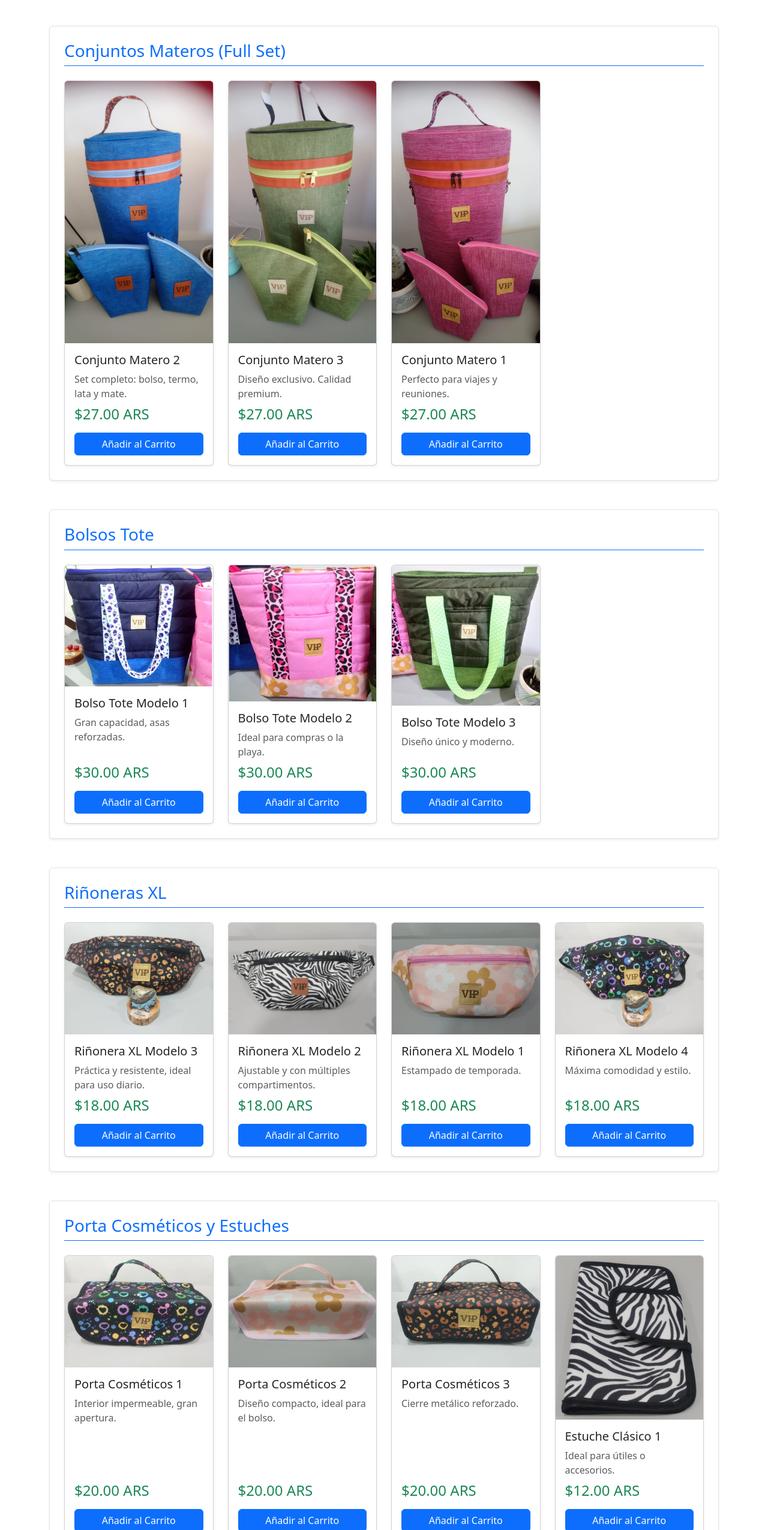
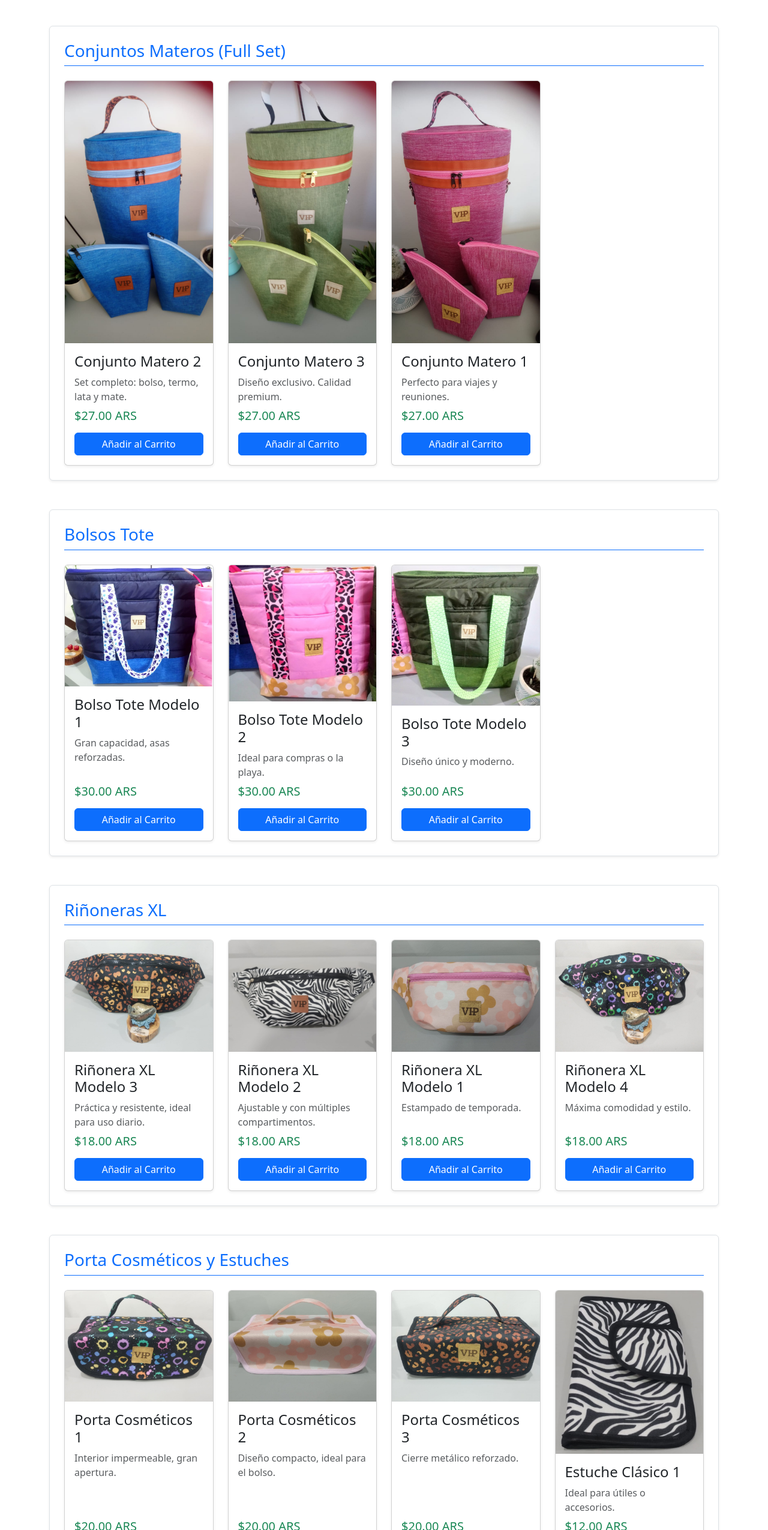
Before and after one commit to pabloquiros/mis-ideas-textiles, a plain HTML site: page pages/productos.html in a window 1280 px wide. Shown: the part 250-2800 px from the top of the page at 60% size. Drawn offline with nearby package versions, Linux system fonts and the light colour scheme.

Commit message:
realizo correctivo

```diff
--- a/pages/productos.html
+++ b/pages/productos.html
@@ -12,7 +12,6 @@
   <header class="bg-light p-3 border-bottom sticky-top">
     <div class="container d-flex justify-content-between align-items-center">
       <h1 class="titulo fs-4 mb-0"><a href="../index.html" class="text-decoration-none text-dark">Mis ideas textiles</a></h1>
-      <!-- <img src="../assets/logo.png" alt="Logo" class="logo img-fluid" style="max-height: 50px;"> -->
        <div class="vip-container">
           <img src="../assets/viplogo.png"  alt="VIP Logo" class="vip-image">
         </div>
@@ -56,41 +55,41 @@
       <h3 class="mb-4 text-primary pb-2 border-bottom border-primary">Conjuntos Materos (Full Set)</h3>
       <div class="row row-cols-1 row-cols-sm-2 row-cols-md-3 row-cols-lg-4 g-4">
 
-        <div class="col">
+        <article class="col">
           <div class="card h-100 shadow-sm">
             <img src="../assets/conjmate2.jpg" class="card-img-top" alt="Conjunto Matero 2">
             <div class="card-body d-flex flex-column">
-              <h5 class="card-title">Conjunto Matero 2</h5>
+              <h4 class="card-title">Conjunto Matero 2</h4>
               <p class="card-text text-muted mb-2">Set completo: bolso, termo, lata y mate.</p>
-              <h4 class="text-success mt-auto mb-2">$27.00 ARS</h4>
+              <h5 class="text-success mt-auto mb-2">$27.00 ARS</h5>
               <a href="#" class="btn btn-primary mt-2">Añadir al Carrito</a>
             </div>
           </div>
-        </div>
+        </article>
 
-        <div class="col">
+        <article class="col">
           <div class="card h-100 shadow-sm">
             <img src="../assets/conjmate3.jpg" class="card-img-top" alt="Conjunto Matero 3">
             <div class="card-body d-flex flex-column">
-              <h5 class="card-title">Conjunto Matero 3</h5>
+              <h4 class="card-title">Conjunto Matero 3</h4>
               <p class="card-text text-muted mb-2">Diseño exclusivo. Calidad premium.</p>
-              <h4 class="text-success mt-auto mb-2">$27.00 ARS</h4>
+              <h5 class="text-success mt-auto mb-2">$27.00 ARS</h5>
               <a href="#" class="btn btn-primary mt-2">Añadir al Carrito</a>
             </div>
           </div>
-        </div>
+        </article>
 
-        <div class="col">
+        <article class="col">
           <div class="card h-100 shadow-sm">
             <img src="../assets/conjmate1.jpg" class="card-img-top" alt="Conjunto Matero 1">
             <div class="card-body d-flex flex-column">
-              <h5 class="card-title">Conjunto Matero 1</h5>
+              <h4 class="card-title">Conjunto Matero 1</h4>
               <p class="card-text text-muted mb-2">Perfecto para viajes y reuniones.</p>
-              <h4 class="text-success mt-auto mb-2">$27.00 ARS</h4>
+              <h5 class="text-success mt-auto mb-2">$27.00 ARS</h5>
               <a href="#" class="btn btn-primary mt-2">Añadir al Carrito</a>
             </div>
           </div>
-        </div>
+        </article>
 
       </div>
     </section>
@@ -99,41 +98,41 @@
       <h3 class="mb-4 text-primary pb-2 border-bottom border-primary">Bolsos Tote</h3>
       <div class="row row-cols-1 row-cols-sm-2 row-cols-md-3 row-cols-lg-4 g-4">
 
-        <div class="col">
+        <article class="col">
           <div class="card h-100 shadow-sm">
-            <img src="../assets/bolso1x.jpg" class="card-img-top" alt="Bolso Tote 1">
+            <img src="../assets/bolso1x.jpg" class="card-img-top" alt="Bolso Tote Modelo 1">
             <div class="card-body d-flex flex-column">
-              <h5 class="card-title">Bolso Tote Modelo 1</h5>
+              <h4 class="card-title">Bolso Tote Modelo 1</h4>
               <p class="card-text text-muted mb-2">Gran capacidad, asas reforzadas.</p>
-              <h4 class="text-success mt-auto mb-2">$30.00 ARS</h4>
+              <h5 class="text-success mt-auto mb-2">$30.00 ARS</h5>
               <a href="#" class="btn btn-primary mt-2">Añadir al Carrito</a>
             </div>
           </div>
-        </div>
+        </article>
 
-        <div class="col">
+        <article class="col">
           <div class="card h-100 shadow-sm">
             <img src="../assets/bolso2x.jpg" class="card-img-top" alt="Bolso Tote 2">
             <div class="card-body d-flex flex-column">
-              <h5 class="card-title">Bolso Tote Modelo 2</h5>
+              <h4 class="card-title">Bolso Tote Modelo 2</h4>
               <p class="card-text text-muted mb-2">Ideal para compras o la playa.</p>
-              <h4 class="text-success mt-auto mb-2">$30.00 ARS</h4>
+              <h5 class="text-success mt-auto mb-2">$30.00 ARS</h5>
               <a href="#" class="btn btn-primary mt-2">Añadir al Carrito</a>
             </div>
           </div>
-        </div>
+        </article>
 
-        <div class="col">
+        <article class="col">
           <div class="card h-100 shadow-sm">
             <img src="../assets/bolso3x.jpg" class="card-img-top" alt="Bolso Tote 3">
             <div class="card-body d-flex flex-column">
-              <h5 class="card-title">Bolso Tote Modelo 3</h5>
+              <h4 class="card-title">Bolso Tote Modelo 3</h4>
               <p class="card-text text-muted mb-2">Diseño único y moderno.</p>
-              <h4 class="text-success mt-auto mb-2">$30.00 ARS</h4>
+              <h5 class="text-success mt-auto mb-2">$30.00 ARS</h5>
               <a href="#" class="btn btn-primary mt-2">Añadir al Carrito</a>
             </div>
           </div>
-        </div>
+        </article>
 
       </div>
     </section>
@@ -142,53 +141,53 @@
       <h3 class="mb-4 text-primary pb-2 border-bottom border-primary">Riñoneras XL</h3>
       <div class="row row-cols-1 row-cols-sm-2 row-cols-md-3 row-cols-lg-4 g-4">
 
-        <div class="col">
+        <article class="col">
           <div class="card h-100 shadow-sm">
             <img src="../assets/rinoxl3.jpg" class="card-img-top" alt="Riñonera XL 3">
             <div class="card-body d-flex flex-column">
-              <h5 class="card-title">Riñonera XL Modelo 3</h5>
+              <h4 class="card-title">Riñonera XL Modelo 3</h4>
               <p class="card-text text-muted mb-2">Práctica y resistente, ideal para uso diario.</p>
-              <h4 class="text-success mt-auto mb-2">$18.00 ARS</h4>
+              <h5 class="text-success mt-auto mb-2">$18.00 ARS</h5>
               <a href="#" class="btn btn-primary mt-2">Añadir al Carrito</a>
             </div>
           </div>
-        </div>
+        </article>
 
-        <div class="col">
+        <article class="col">
           <div class="card h-100 shadow-sm">
             <img src="../assets/rinoxl2.jpg" class="card-img-top" alt="Riñonera XL 2">
             <div class="card-body d-flex flex-column">
-              <h5 class="card-title">Riñonera XL Modelo 2</h5>
+              <h4 class="card-title">Riñonera XL Modelo 2</h4>
               <p class="card-text text-muted mb-2">Ajustable y con múltiples compartimentos.</p>
-              <h4 class="text-success mt-auto mb-2">$18.00 ARS</h4>
+              <h5 class="text-success mt-auto mb-2">$18.00 ARS</h5>
               <a href="#" class="btn btn-primary mt-2">Añadir al Carrito</a>
             </div>
           </div>
-        </div>
+        </article>
 
-        <div class="col">
+        <article class="col">
           <div class="card h-100 shadow-sm">
             <img src="../assets/rinoxl1.jpg" class="card-img-top" alt="Riñonera XL 1">
             <div class="card-body d-flex flex-column">
-              <h5 class="card-title">Riñonera XL Modelo 1</h5>
+              <h4 class="card-title">Riñonera XL Modelo 1</h4>
               <p class="card-text text-muted mb-2">Estampado de temporada.</p>
-              <h4 class="text-success mt-auto mb-2">$18.00 ARS</h4>
+              <h5 class="text-success mt-auto mb-2">$18.00 ARS</h5>
               <a href="#" class="btn btn-primary mt-2">Añadir al Carrito</a>
             </div>
           </div>
-        </div>
+        </article>
 
-        <div class="col">
+        <article class="col">
           <div class="card h-100 shadow-sm">
             <img src="../assets/rinoxl4.jpg" class="card-img-top" alt="Riñonera XL 4">
             <div class="card-body d-flex flex-column">
-              <h5 class="card-title">Riñonera XL Modelo 4</h5>
+              <h4 class="card-title">Riñonera XL Modelo 4</h4>
               <p class="card-text text-muted mb-2">Máxima comodidad y estilo.</p>
-              <h4 class="text-success mt-auto mb-2">$18.00 ARS</h4>
+              <h5 class="text-success mt-auto mb-2">$18.00 ARS</h5>
               <a href="#" class="btn btn-primary mt-2">Añadir al Carrito</a>
             </div>
           </div>
-        </div>
+        </article>
 
       </div>
     </section>
@@ -197,77 +196,77 @@
       <h3 class="mb-4 text-primary pb-2 border-bottom border-primary">Porta Cosméticos y Estuches</h3>
       <div class="row row-cols-1 row-cols-sm-2 row-cols-md-3 row-cols-lg-4 g-4">
 
-        <div class="col">
+        <article class="col">
           <div class="card h-100 shadow-sm">
             <img src="../assets/portacos1a.jpg" class="card-img-top" alt="Porta Cosméticos 1">
             <div class="card-body d-flex flex-column">
-              <h5 class="card-title">Porta Cosméticos 1</h5>
+              <h4 class="card-title">Porta Cosméticos 1</h4>
               <p class="card-text text-muted mb-2">Interior impermeable, gran apertura.</p>
-              <h4 class="text-success mt-auto mb-2">$20.00 ARS</h4>
+              <h5 class="text-success mt-auto mb-2">$20.00 ARS</h5>
               <a href="#" class="btn btn-primary mt-2">Añadir al Carrito</a>
             </div>
           </div>
-        </div>
+        </article>
 
-        <div class="col">
+        <article class="col">
           <div class="card h-100 shadow-sm">
             <img src="../assets/portacos2a.jpg" class="card-img-top" alt="Porta Cosméticos 2">
             <div class="card-body d-flex flex-column">
-              <h5 class="card-title">Porta Cosméticos 2</h5>
+              <h4 class="card-title">Porta Cosméticos 2</h4>
               <p class="card-text text-muted mb-2">Diseño compacto, ideal para el bolso.</p>
-              <h4 class="text-success mt-auto mb-2">$20.00 ARS</h4>
+              <h5 class="text-success mt-auto mb-2">$20.00 ARS</h5>
               <a href="#" class="btn btn-primary mt-2">Añadir al Carrito</a>
             </div>
           </div>
-        </div>
+        </article>
 
-        <div class="col">
+        <article class="col">
           <div class="card h-100 shadow-sm">
             <img src="../assets/portacos3a.jpg" class="card-img-top" alt="Porta Cosméticos 3">
             <div class="card-body d-flex flex-column">
-              <h5 class="card-title">Porta Cosméticos 3</h5>
+              <h4 class="card-title">Porta Cosméticos 3</h4>
               <p class="card-text text-muted mb-2">Cierre metálico reforzado.</p>
-              <h4 class="text-success mt-auto mb-2">$20.00 ARS</h4>
+              <h5 class="text-success mt-auto mb-2">$20.00 ARS</h5>
               <a href="#" class="btn btn-primary mt-2">Añadir al Carrito</a>
             </div>
           </div>
-        </div>
+        </article>
 
-        <div class="col">
+        <article class="col">
           <div class="card h-100 shadow-sm">
             <img src="../assets/estuche1.jpg" class="card-img-top" alt="Estuche 1">
             <div class="card-body d-flex flex-column">
-              <h5 class="card-title">Estuche Clásico 1</h5>
+              <h4 class="card-title">Estuche Clásico 1</h4>
               <p class="card-text text-muted mb-2">Ideal para útiles o accesorios.</p>
-              <h4 class="text-success mt-auto mb-2">$12.00 ARS</h4>
+              <h5 class="text-success mt-auto mb-2">$12.00 ARS</h5>
               <a href="#" class="btn btn-primary mt-2">Añadir al Carrito</a>
             </div>
           </div>
-        </div>
+        </article>
 
-        <div class="col">
+        <article class="col">
           <div class="card h-100 shadow-sm">
             <img src="../assets/estuche2.jpg" class="card-img-top" alt="Estuche 2">
             <div class="card-body d-flex flex-column">
-              <h5 class="card-title">Estuche Clásico 2</h5>
+              <h4 class="card-title">Estuche Clásico 2</h4>
               <p class="card-text text-muted mb-2">Colores vibrantes.</p>
-              <h4 class="text-success mt-auto mb-2">$12.00 ARS</h4>
+              <h5 class="text-success mt-auto mb-2">$12.00 ARS</h5>
               <a href="#" class="btn btn-primary mt-2">Añadir al Carrito</a>
             </div>
           </div>
-        </div>
+        </article>
 
-        <div class="col">
+        <article class="col">
           <div class="card h-100 shadow-sm">
             <img src="../assets/estuche3.jpg" class="card-img-top" alt="Estuche 3">
             <div class="card-body d-flex flex-column">
-              <h5 class="card-title">Estuche Clásico 3</h5>
+              <h4 class="card-title">Estuche Clásico 3</h4>
               <p class="card-text text-muted mb-2">Tejido texturizado.</p>
-              <h4 class="text-success mt-auto mb-2">$12.00 ARS</h4>
+              <h5 class="text-success mt-auto mb-2">$12.00 ARS</h5>
               <a href="#" class="btn btn-primary mt-2">Añadir al Carrito</a>
             </div>
           </div>
-        </div>
+        </article>
 
       </div>
     </section>
```
Also changed, not shown: pages/contacto.html (+14 -16 lines), pages/envios.html (+15 -15 lines), pages/politica.html (+14 -15 lines).
